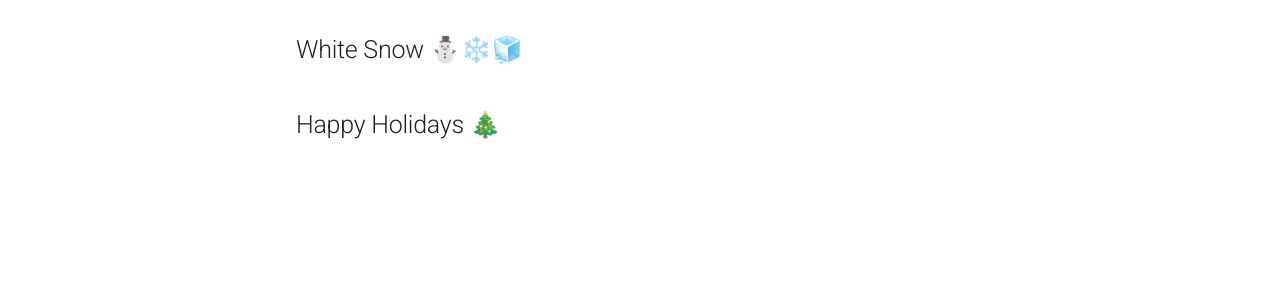
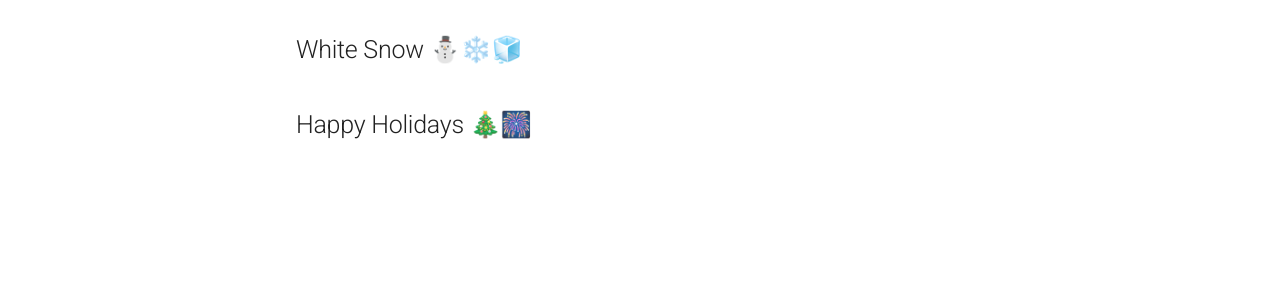
Before and after one commit to Code-dot-mil/two-steps-eval, an MkDocs documentation site: the page built from docs/test.md, in a window 1280 px wide. Shown: the part 280-580 px from the top of the page. Built offline with MkDocs 1.6.1 and Material for MkDocs 9.7.7, drawn with Linux system fonts in a browser that asks for light colours.

Commit message:
commit message

```diff
--- a/docs/test.md
+++ b/docs/test.md
@@ -2,4 +2,4 @@
 ## Boo
 # Dec
 ## White Snow ⛄❄️🧊
-## Happy Holidays 🎄
+## Happy Holidays 🎄🎆
```
